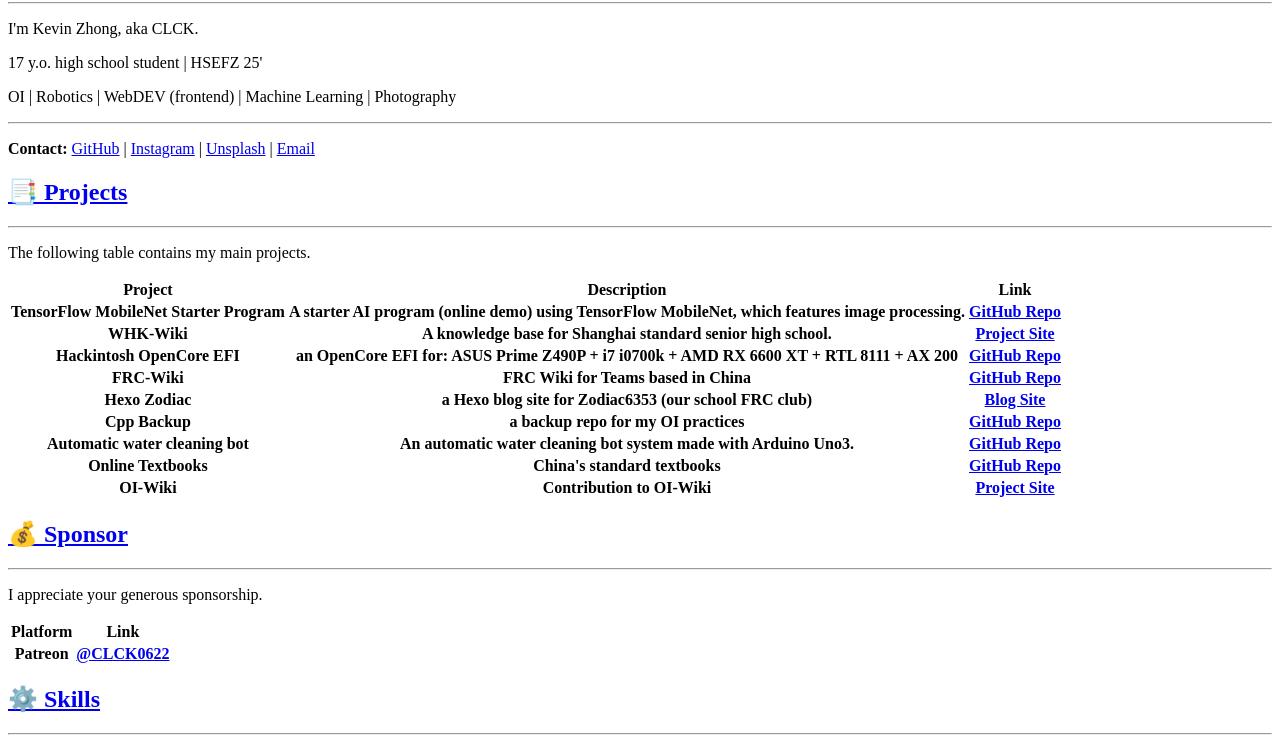
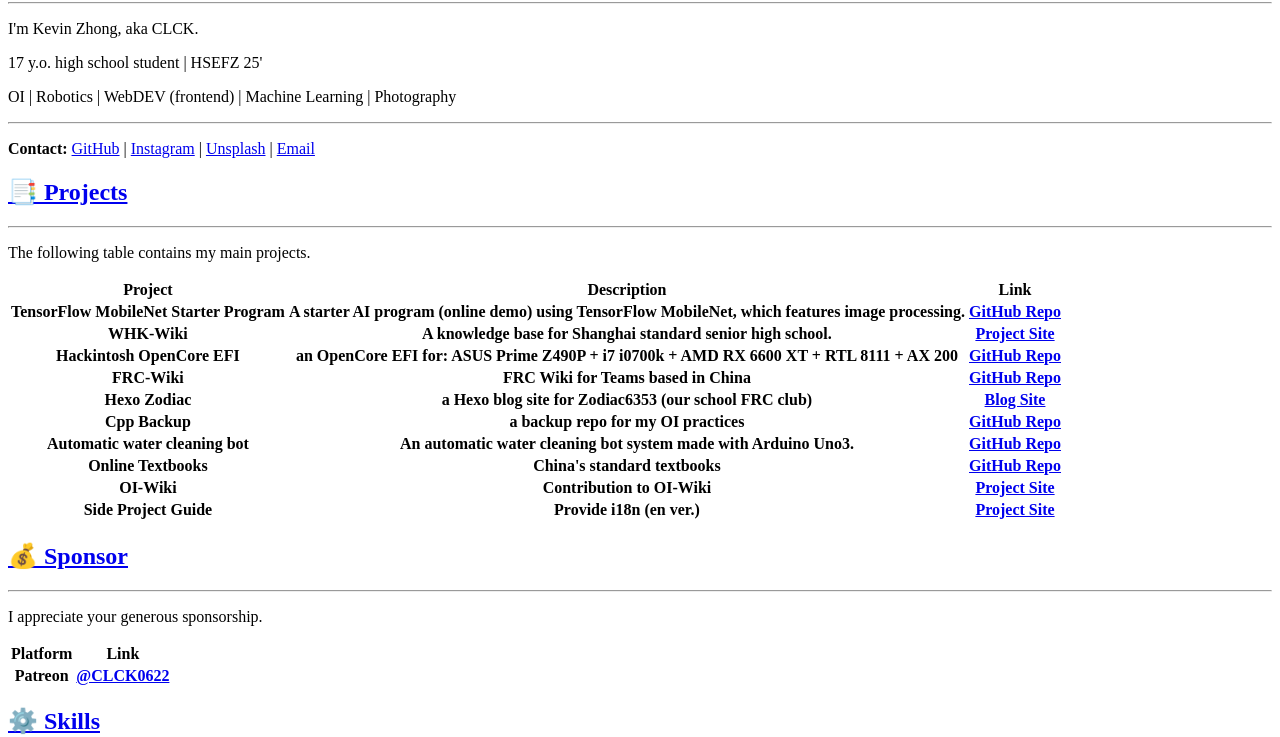
Before and after one commit to CLCK0622/Personal-Site, an Eleventy site: page src/index.html in a window 1280 px wide. Shown: the part 79-816 px from the top of the page. Built offline with nearby package versions, Linux system fonts and the light colour scheme; Eleventy itself is replaced by a stand-in of ours; files that its build step writes are made by us from their sources.

Commit message:
add sideproject.guide

```diff
--- a/src/index.html
+++ b/src/index.html
@@ -83,6 +83,11 @@
                         <th class="font-normal">Contribution to OI-Wiki</th>
                         <th class="font-normal"><a href="https://oi-wiki.org/contest/roadmap/" class="link" target="_blank">Project Site</a></th>
                     </tr>
+                    <tr class="tag">
+                        <th scope="row" class="font-bold truncate text-wrap md:ellipsis">Side Project Guide</th>
+                        <th class="font-normal">Provide i18n (en ver.)</th>
+                        <th class="font-normal"><a href="https://sideproject.guide/en" class="link" target="_blank">Project Site</a></th>
+                    </tr>
                 </tbody>
             </table>
         </div>
```
